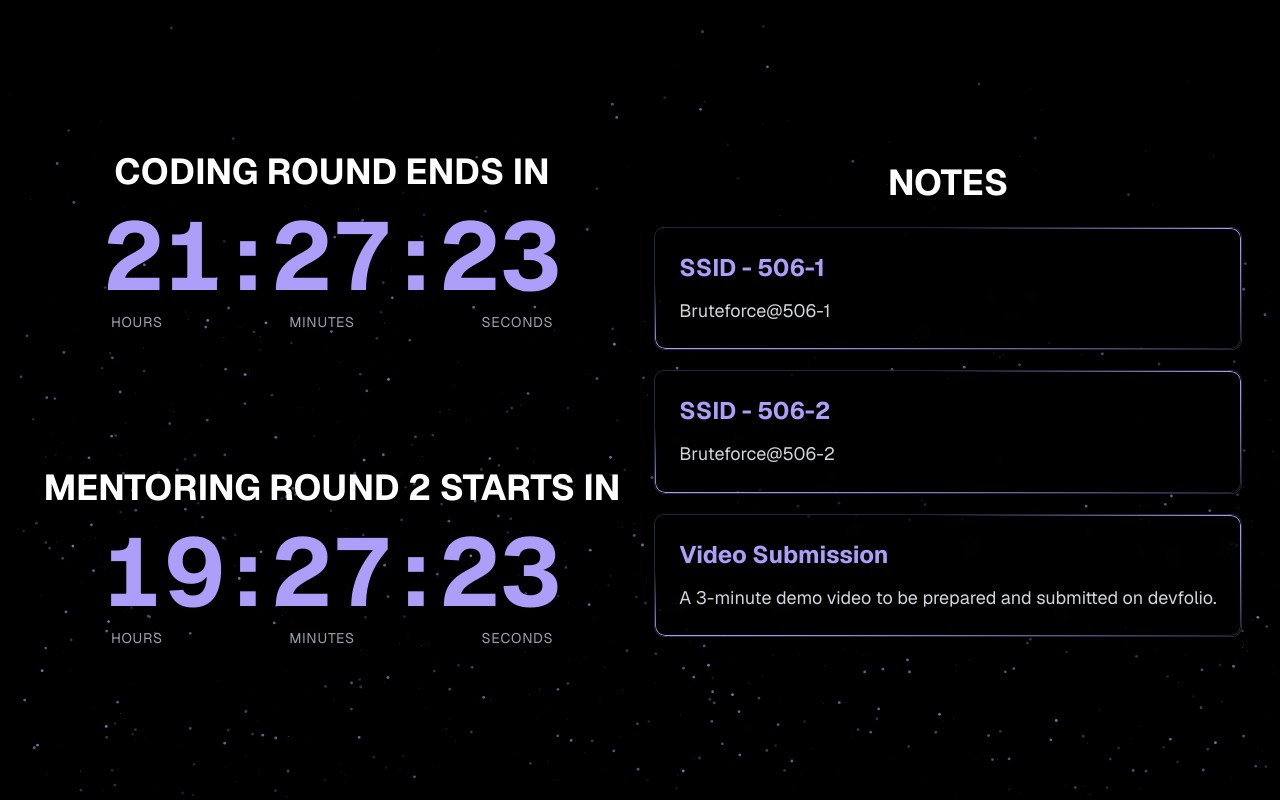
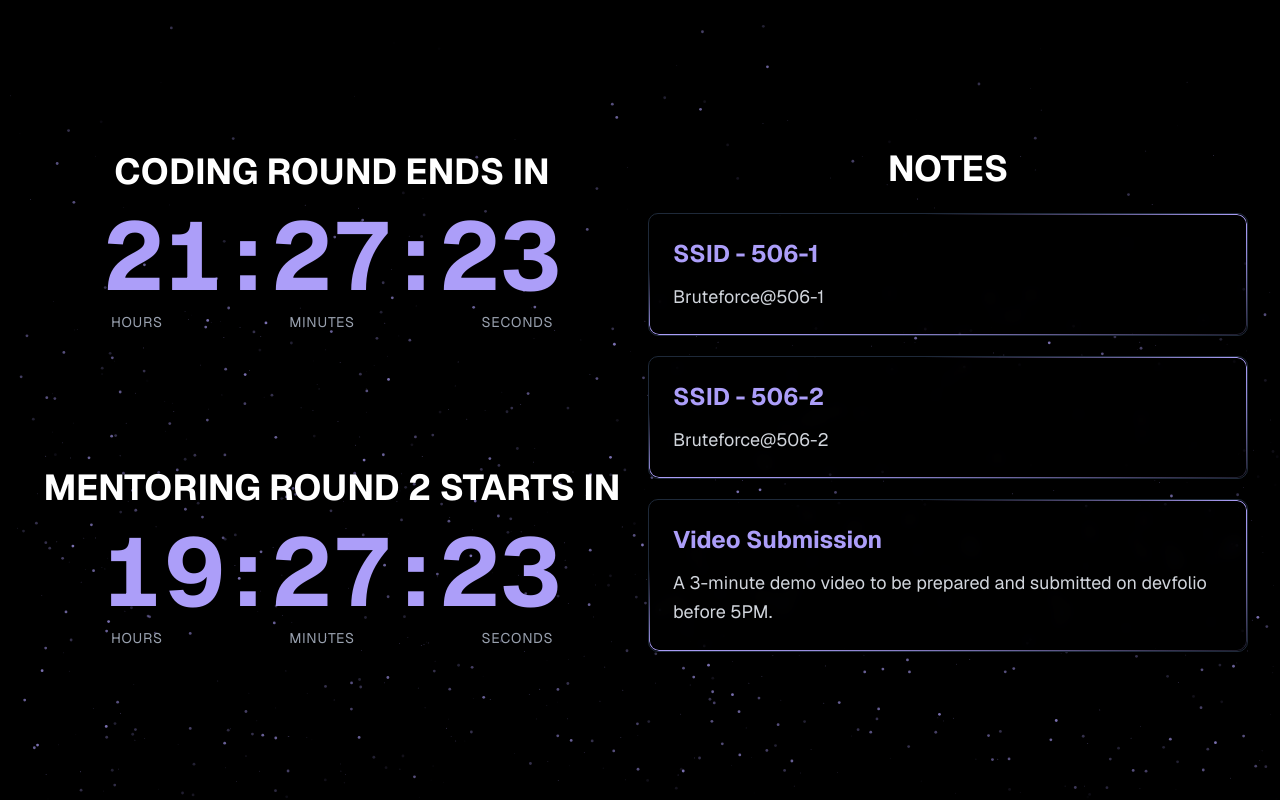
Before and after one commit to thesaiprasadrao/bruteforce-506, a Next.js app: page / in a window 1280 px wide. Built offline with nearby package versions, Linux system fonts and the light colour scheme.

Commit message:
video bef 5

```diff
--- a/app/page.tsx
+++ b/app/page.tsx
@@ -56,7 +56,7 @@ export default function Home() {
   const notes = [
     { id: 1, title: "SSID - 506-1", content: "Bruteforce@506-1" },
     { id: 2, title: "SSID - 506-2", content: "Bruteforce@506-2" },
-    {id:3 , title: "Video Submission" , content: "A 3-minute demo video to be prepared and submitted on devfolio."},
+    {id:3 , title: "Video Submission" , content: "A 3-minute demo video to be prepared and submitted on devfolio before 5PM."},
   ];
   // ==============================
 
```
